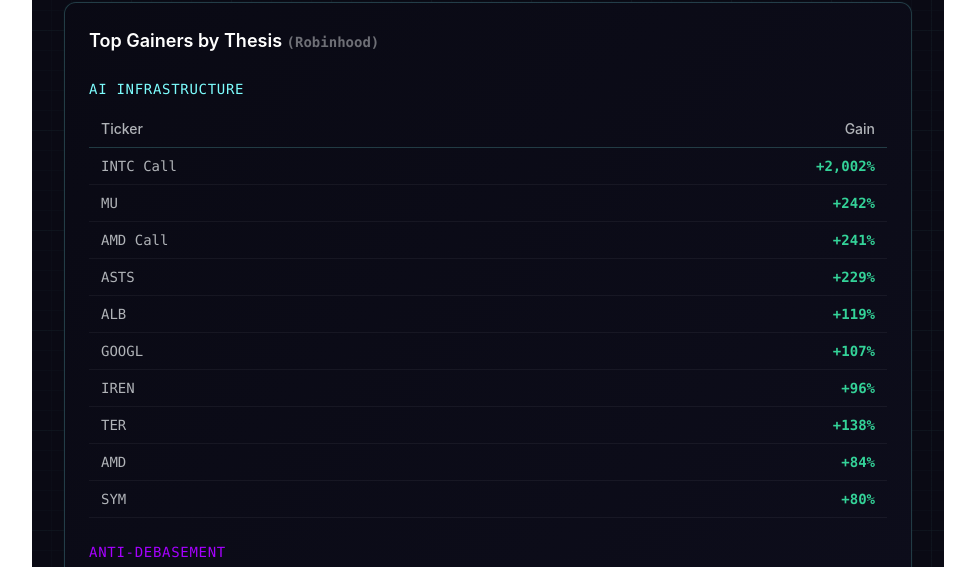
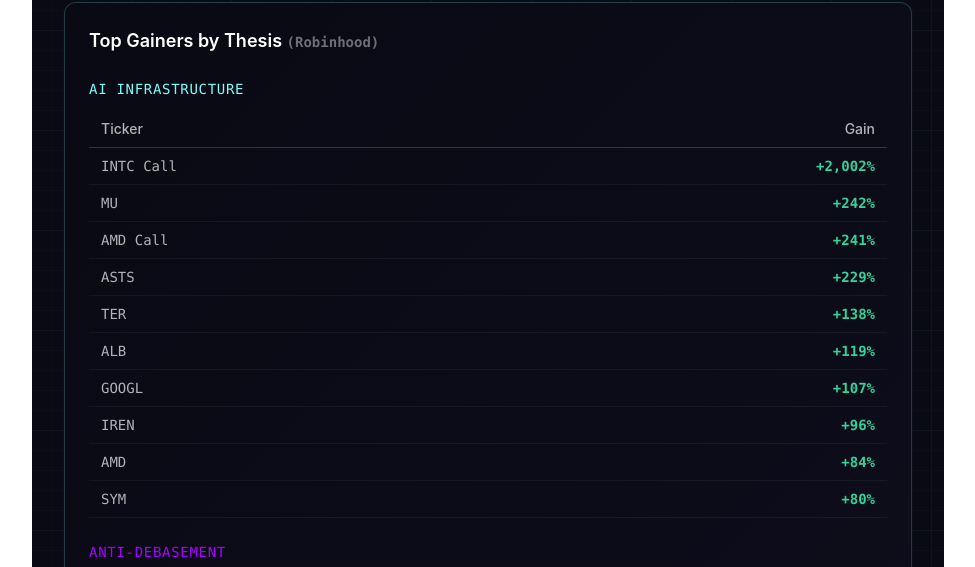
Before and after one commit to DogginitAN/andrewdavidnolan.com, a Next.js app: page /builder-mode in a window 1280 px wide. Shown: the part 1494-2061 px from the top of the page, without its empty margins (152-1127 px from the left). Built offline with nearby package versions, Linux system fonts and the light colour scheme; no server answers; the database is empty; a web font is replaced by a local one.

Commit message:
Fix TER sort order in AI infrastructure table

```diff
--- a/app/builder-mode/page.tsx
+++ b/app/builder-mode/page.tsx
@@ -149,10 +149,10 @@
                       ['MU', '+242%'],
                       ['AMD Call', '+241%'],
                       ['ASTS', '+229%'],
+                      ['TER', '+138%'],
                       ['ALB', '+119%'],
                       ['GOOGL', '+107%'],
                       ['IREN', '+96%'],
-                      ['TER', '+138%'],
                       ['AMD', '+84%'],
                       ['SYM', '+80%'],
                     ].map(([ticker, gain]) => (
```
